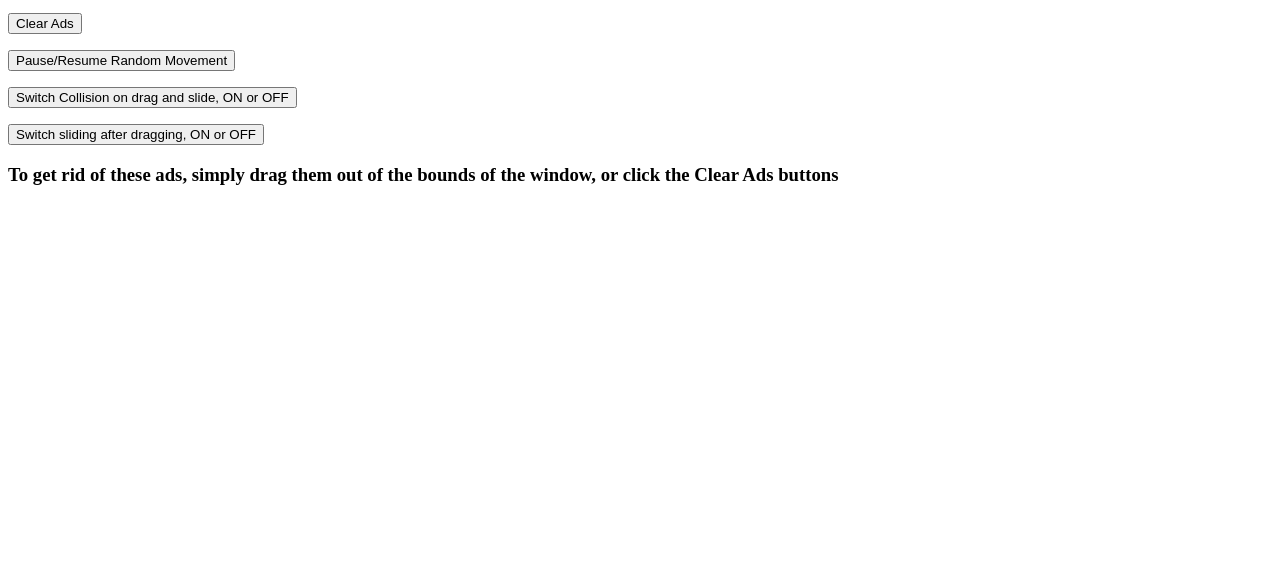
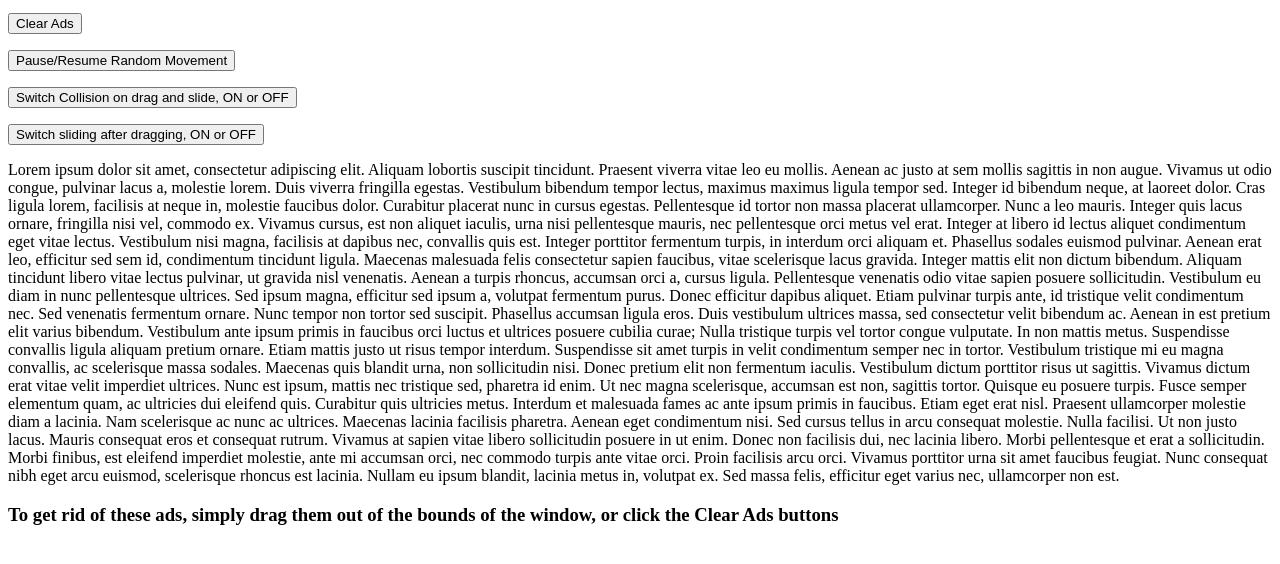
Before and after one commit to zhan7818/University-Projects, a website: page pub/examples.html in a window 1280 px wide. Shown: the part 104-668 px from the top of the page. Drawn offline with nearby package versions, Linux system fonts and the light colour scheme.

Commit message:
Added some ipsum lorem texts to html

```diff
--- a/pub/examples.html
+++ b/pub/examples.html
@@ -1,44 +1,105 @@
 <!DOCTYPE html>
 <html lang="en">
   <head>
-    <meta charset="utf-8">
-    <meta name="viewport" content="width=device-width, initial-scale=1">
+    <meta charset="utf-8" />
+    <meta name="viewport" content="width=device-width, initial-scale=1" />
 
     <title>JS Libraries Demo</title>
 
     <!-- First we load jquery from a Google CDN. -->
-    <script defer src="https://ajax.googleapis.com/ajax/libs/jquery/3.5.1/jquery.min.js"></script>
+    <script
+      defer
+      src="https://ajax.googleapis.com/ajax/libs/jquery/3.5.1/jquery.min.js"
+    ></script>
     <!-- Then we load a script that depends on jQuery -->
-    <script defer type="text/javascript" src='js/icy.js'></script>
+    <script defer type="text/javascript" src="js/icy.js"></script>
     <!-- Then we load a script that depends on our libraries (and jQuery) -->
-    <script defer type="text/javascript" src='js/examples.js'></script>
-
+    <script defer type="text/javascript" src="js/examples.js"></script>
   </head>
   <body>
-
     <h1>JS Libraries "Icy" Demo</h1>
-   <div id=InvasiveAds>
+    <div id="InvasiveAds">
       <p>
         Suppose you are reading some article on a sketchy website...
-         <button class='deploy'>Deploy Egregiously Invasive Ads!</button>
+        <button class="deploy">Deploy Egregiously Invasive Ads!</button>
       </p>
       <p>
-         <button class='clear'>Clear Ads</button>
+        <button class="clear">Clear Ads</button>
       </p>
       <p>
-         <button class='switch'>Pause/Resume Random Movement</button>
+        <button class="switch">Pause/Resume Random Movement</button>
       </p>
       <p>
-         <button class='collisionSwitch'>Switch Collision on drag and slide, ON or OFF</button>
-      </p><p>
-         <button class='slideSwitch'>Switch sliding after dragging, ON or OFF</button>
+        <button class="collisionSwitch">
+          Switch Collision on drag and slide, ON or OFF
+        </button>
+      </p>
+      <p>
+        <button class="slideSwitch">
+          Switch sliding after dragging, ON or OFF
+        </button>
+      </p>
+    </div>
+
+    <div>
+      <p>
+        Lorem ipsum dolor sit amet, consectetur adipiscing elit. Aliquam
+        lobortis suscipit tincidunt. Praesent viverra vitae leo eu mollis.
+        Aenean ac justo at sem mollis sagittis in non augue. Vivamus ut odio
+        congue, pulvinar lacus a, molestie lorem. Duis viverra fringilla
+        egestas. Vestibulum bibendum tempor lectus, maximus maximus ligula
+        tempor sed. Integer id bibendum neque, at laoreet dolor. Cras ligula
+        lorem, facilisis at neque in, molestie faucibus dolor. Curabitur
+        placerat nunc in cursus egestas. Pellentesque id tortor non massa
+        placerat ullamcorper. Nunc a leo mauris. Integer quis lacus ornare,
+        fringilla nisi vel, commodo ex. Vivamus cursus, est non aliquet iaculis,
+        urna nisi pellentesque mauris, nec pellentesque orci metus vel erat.
+        Integer at libero id lectus aliquet condimentum eget vitae lectus.
+        Vestibulum nisi magna, facilisis at dapibus nec, convallis quis est.
+        Integer porttitor fermentum turpis, in interdum orci aliquam et.
+        Phasellus sodales euismod pulvinar. Aenean erat leo, efficitur sed sem
+        id, condimentum tincidunt ligula. Maecenas malesuada felis consectetur
+        sapien faucibus, vitae scelerisque lacus gravida. Integer mattis elit
+        non dictum bibendum. Aliquam tincidunt libero vitae lectus pulvinar, ut
+        gravida nisl venenatis. Aenean a turpis rhoncus, accumsan orci a, cursus
+        ligula. Pellentesque venenatis odio vitae sapien posuere sollicitudin.
+        Vestibulum eu diam in nunc pellentesque ultrices. Sed ipsum magna,
+        efficitur sed ipsum a, volutpat fermentum purus. Donec efficitur dapibus
+        aliquet. Etiam pulvinar turpis ante, id tristique velit condimentum nec.
+        Sed venenatis fermentum ornare. Nunc tempor non tortor sed suscipit.
+        Phasellus accumsan ligula eros. Duis vestibulum ultrices massa, sed
+        consectetur velit bibendum ac. Aenean in est pretium elit varius
+        bibendum. Vestibulum ante ipsum primis in faucibus orci luctus et
+        ultrices posuere cubilia curae; Nulla tristique turpis vel tortor congue
+        vulputate. In non mattis metus. Suspendisse convallis ligula aliquam
+        pretium ornare. Etiam mattis justo ut risus tempor interdum. Suspendisse
+        sit amet turpis in velit condimentum semper nec in tortor. Vestibulum
+        tristique mi eu magna convallis, ac scelerisque massa sodales. Maecenas
+        quis blandit urna, non sollicitudin nisi. Donec pretium elit non
+        fermentum iaculis. Vestibulum dictum porttitor risus ut sagittis.
+        Vivamus dictum erat vitae velit imperdiet ultrices. Nunc est ipsum,
+        mattis nec tristique sed, pharetra id enim. Ut nec magna scelerisque,
+        accumsan est non, sagittis tortor. Quisque eu posuere turpis. Fusce
+        semper elementum quam, ac ultricies dui eleifend quis. Curabitur quis
+        ultricies metus. Interdum et malesuada fames ac ante ipsum primis in
+        faucibus. Etiam eget erat nisl. Praesent ullamcorper molestie diam a
+        lacinia. Nam scelerisque ac nunc ac ultrices. Maecenas lacinia facilisis
+        pharetra. Aenean eget condimentum nisi. Sed cursus tellus in arcu
+        consequat molestie. Nulla facilisi. Ut non justo lacus. Mauris consequat
+        eros et consequat rutrum. Vivamus at sapien vitae libero sollicitudin
+        posuere in ut enim. Donec non facilisis dui, nec lacinia libero. Morbi
+        pellentesque et erat a sollicitudin. Morbi finibus, est eleifend
+        imperdiet molestie, ante mi accumsan orci, nec commodo turpis ante vitae
+        orci. Proin facilisis arcu orci. Vivamus porttitor urna sit amet
+        faucibus feugiat. Nunc consequat nibh eget arcu euismod, scelerisque
+        rhoncus est lacinia. Nullam eu ipsum blandit, lacinia metus in, volutpat
+        ex. Sed massa felis, efficitur eget varius nec, ullamcorper non est.
       </p>
     </div>
 
     <h3>
-      To get rid of these ads, simply drag them out of the bounds of the window, or click the Clear Ads buttons
+      To get rid of these ads, simply drag them out of the bounds of the window,
+      or click the Clear Ads buttons
     </h3>
-
   </body>
-
 </html>
```
Lines whose indentation alone changed are shown as unchanged.
